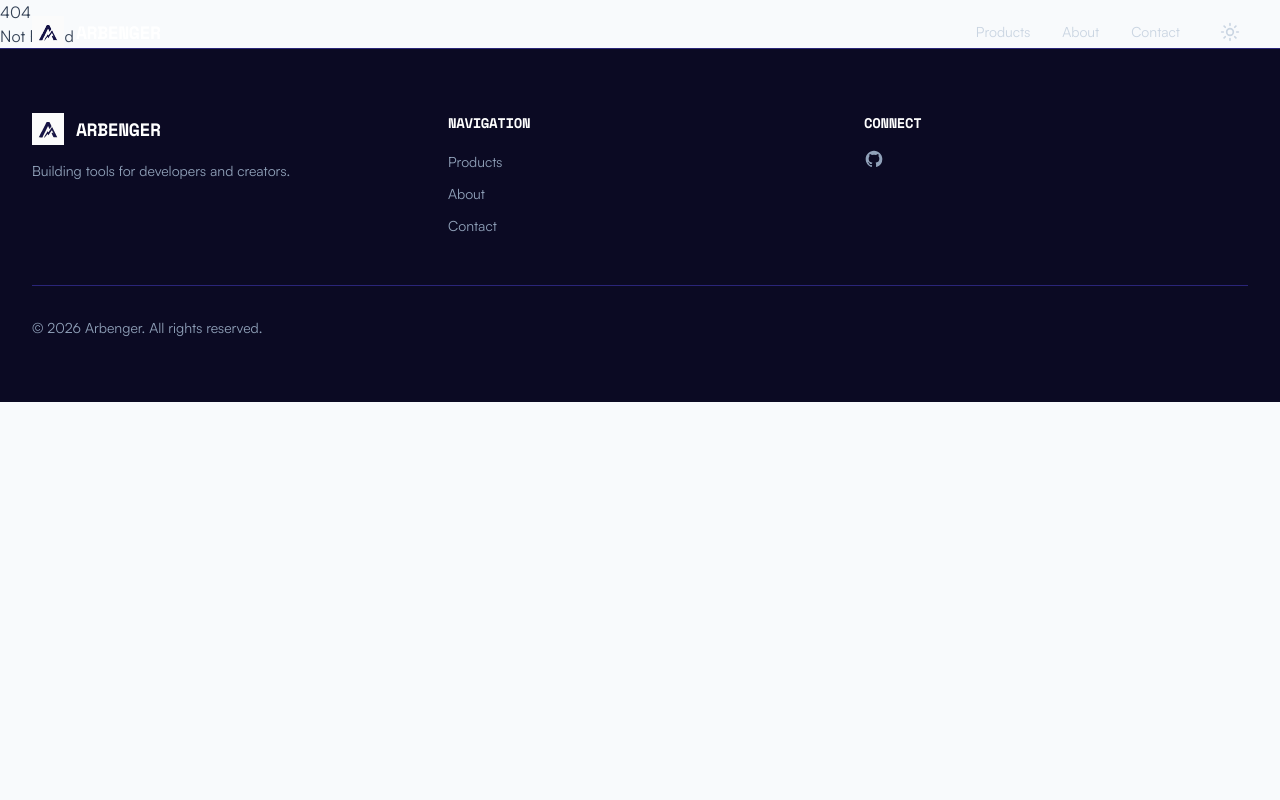
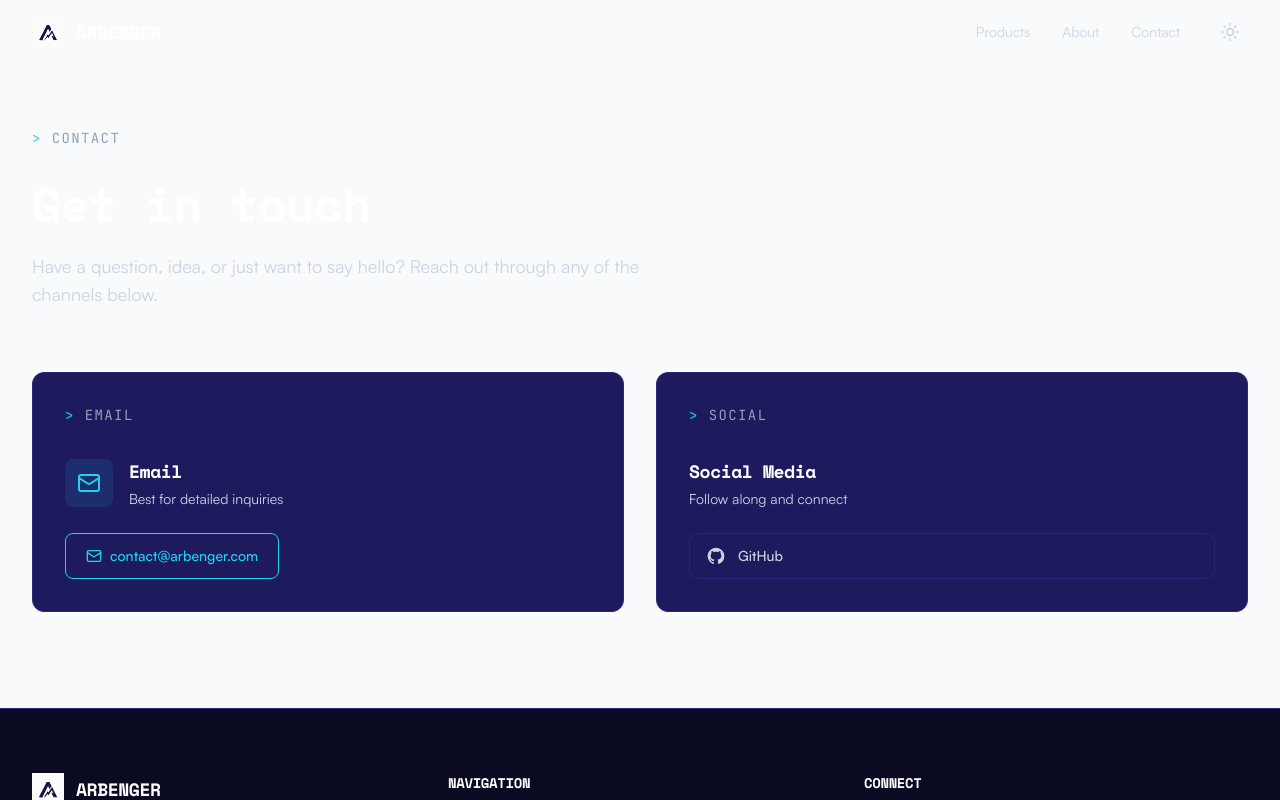
Before and after one commit to ArbenApura/arbenger, a SvelteKit app: page /contact in a window 1280 px wide. Before the commit this address had no page. Shown: the top 800 px of the page. Built offline with nearby package versions, Linux system fonts and the light colour scheme.

Commit message:
feat: add Contact page with email and social links

```diff
--- /dev/null
+++ b/src/routes/contact/+page.svelte
@@ -0,0 +1,94 @@
+<script lang="ts">
+	// IMPORTED DEP-MODULES
+	import { Mail } from 'lucide-svelte';
+
+	// IMPORTED MODULES
+	import { socialLinks } from '$lib/data/navigation';
+
+	// IMPORTED COMPONENTS
+	import MetaTags from '$lib/components/seo/MetaTags.svelte';
+	import SectionLabel from '$lib/components/ui/SectionLabel.svelte';
+
+	// -- CONSTANTS -- //
+
+	// BRAND ICONS NOT AVAILABLE IN LUCIDE V1+; INLINE SVG PATHS USED INSTEAD
+	const SOCIAL_ICONS: Record<string, string> = {
+		github: 'M12 2C6.477 2 2 6.484 2 12.017c0 4.425 2.865 8.18 6.839 9.504.5.092.682-.217.682-.483 0-.237-.008-.868-.013-1.703-2.782.605-3.369-1.343-3.369-1.343-.454-1.158-1.11-1.466-1.11-1.466-.908-.62.069-.608.069-.608 1.003.07 1.531 1.032 1.531 1.032.892 1.53 2.341 1.088 2.91.832.092-.647.35-1.088.636-1.338-2.22-.253-4.555-1.113-4.555-4.951 0-1.093.39-1.988 1.029-2.688-.103-.253-.446-1.272.098-2.65 0 0 .84-.27 2.75 1.026A9.564 9.564 0 0 1 12 6.844a9.59 9.59 0 0 1 2.504.337c1.909-1.296 2.747-1.027 2.747-1.027.546 1.379.202 2.398.1 2.651.64.7 1.028 1.595 1.028 2.688 0 3.848-2.339 4.695-4.566 4.943.359.309.678.92.678 1.855 0 1.338-.012 2.419-.012 2.747 0 .268.18.58.688.482A10.02 10.02 0 0 0 22 12.017C22 6.484 17.522 2 12 2z',
+	};
+</script>
+
+<MetaTags
+	title="Contact | Arbenger"
+	description="Get in touch with Arbenger. Reach out via email or connect on social media."
+	url="https://arbenger.com/contact"
+/>
+
+<!-- PAGE HERO -->
+<section class="relative pt-32 pb-16">
+	<div class="mx-auto max-w-7xl px-4 sm:px-6 lg:px-8">
+		<SectionLabel label="CONTACT" />
+
+		<h1 class="font-display text-4xl font-bold tracking-tight text-white md:text-5xl">
+			Get in touch
+		</h1>
+
+		<p class="mt-6 max-w-2xl text-lg text-slate-300">
+			Have a question, idea, or just want to say hello? Reach out through any of the channels below.
+		</p>
+	</div>
+</section>
+
+<!-- CONTACT CHANNELS -->
+<section class="relative pb-24">
+	<div class="mx-auto max-w-7xl px-4 sm:px-6 lg:px-8">
+		<div class="grid gap-8 md:grid-cols-2">
+			<!-- EMAIL -->
+			<div class="rounded-xl border border-[#2A2578] bg-[#1E1A5E] p-8">
+				<SectionLabel label="EMAIL" />
+
+				<div class="flex items-center gap-4">
+					<div class="flex h-12 w-12 items-center justify-center rounded-lg bg-[#22D3EE]/10">
+						<Mail class="size-6 text-[#22D3EE]" />
+					</div>
+					<div>
+						<h2 class="font-display text-lg font-bold tracking-tight text-white">Email</h2>
+						<p class="mt-1 text-sm text-slate-300">Best for detailed inquiries</p>
+					</div>
+				</div>
+
+				<a
+					href="mailto:contact@arbenger.com"
+					class="mt-6 inline-flex items-center gap-2 rounded-lg border border-[#22D3EE] px-5 py-3 text-sm font-medium text-[#22D3EE] transition-all duration-300 hover:bg-[#22D3EE]/10"
+				>
+					<Mail class="size-4" />
+					contact@arbenger.com
+				</a>
+			</div>
+
+			<!-- SOCIAL LINKS -->
+			<div class="rounded-xl border border-[#2A2578] bg-[#1E1A5E] p-8">
+				<SectionLabel label="SOCIAL" />
+
+				<h2 class="font-display text-lg font-bold tracking-tight text-white">Social Media</h2>
+				<p class="mt-1 text-sm text-slate-300">Follow along and connect</p>
+
+				<div class="mt-6 flex flex-col gap-3">
+					{#each socialLinks as social}
+						<a
+							href={social.url}
+							target="_blank"
+							rel="noopener noreferrer"
+							class="flex items-center gap-3 rounded-lg border border-[#2A2578] px-4 py-3 text-slate-300 transition-all duration-300 hover:border-[#22D3EE]/50 hover:text-[#22D3EE]"
+							aria-label={social.platform}
+						>
+							<svg class="size-5" viewBox="0 0 24 24" fill="currentColor" xmlns="http://www.w3.org/2000/svg">
+								<path d={SOCIAL_ICONS[social.icon]} />
+							</svg>
+							<span class="text-sm font-medium">{social.platform}</span>
+						</a>
+					{/each}
+				</div>
+			</div>
+		</div>
+	</div>
+</section>
```
